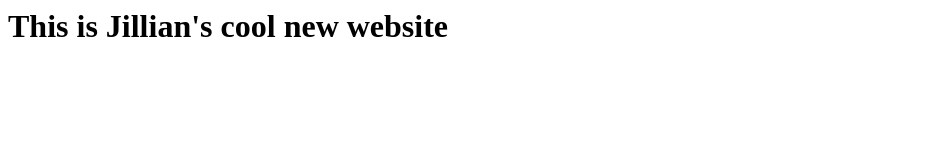
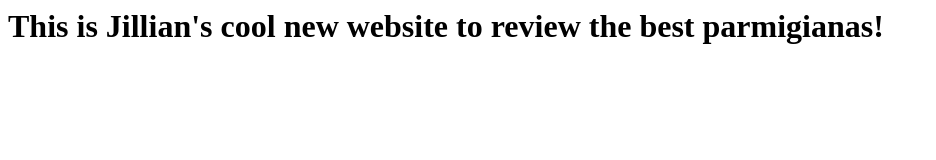
Before and after one commit to AdityaPokharel/ParmiReviews, a plain HTML site: page index.html in a window 1280 px wide. Shown: the whole page, without its empty margins (0-936 px from the left). Drawn offline with Linux system fonts and the light colour scheme.

Commit message:
Update index.html

```diff
--- a/index.html
+++ b/index.html
@@ -1,5 +1,5 @@
 <html>
   <body>
-    <h1>This is Jillian's cool new website</h1>
+    <h1>This is Jillian's cool new website to review the best parmigianas!</h1>
   </body>
 </html>
```
